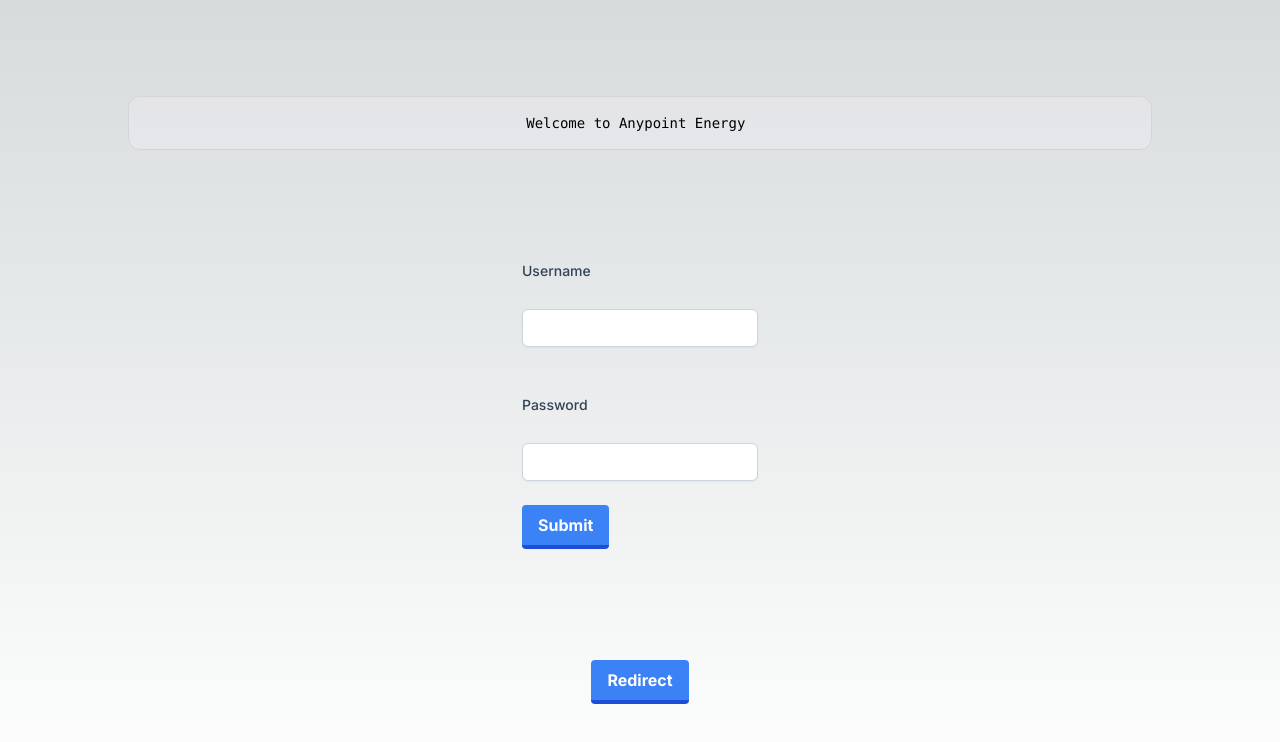
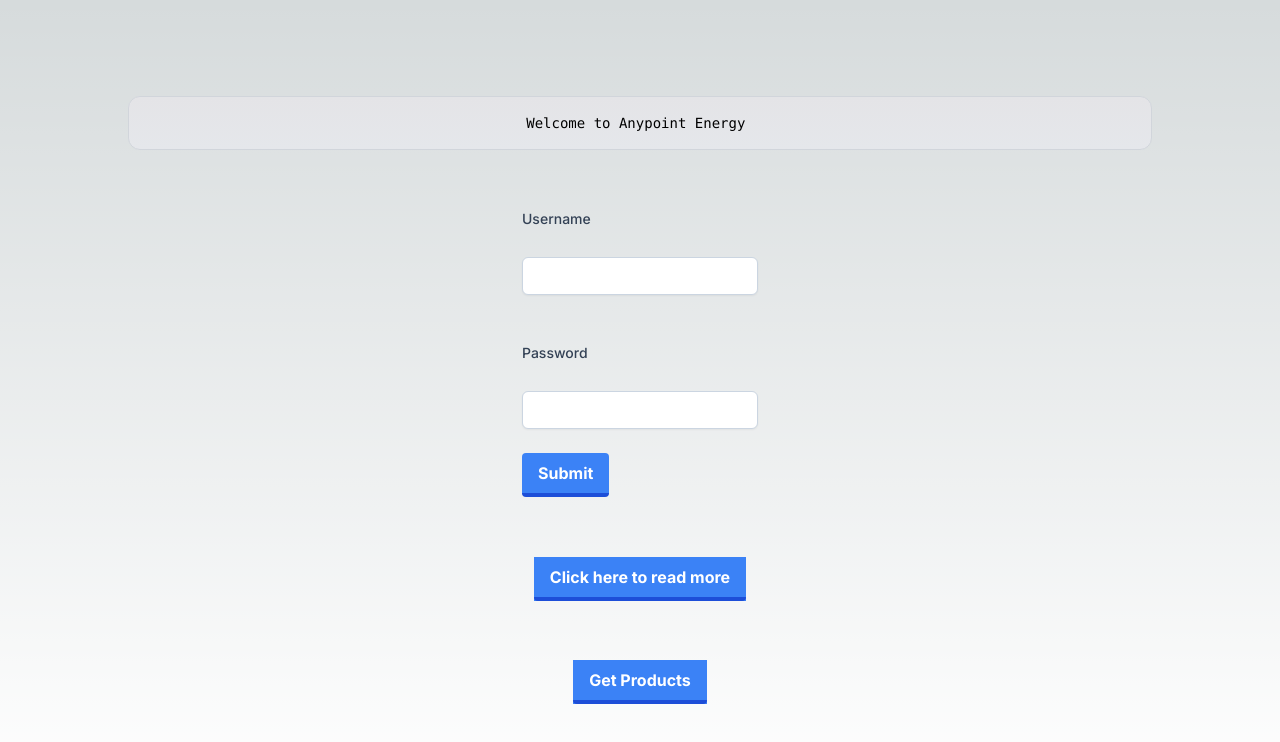
Before and after one commit to Shaanlad/anypoint-ui, a Next.js app: page / in a window 1280 px wide. Shown: the top 742 px of the page. Built offline with nearby package versions, Linux system fonts and the light colour scheme.

Commit message:
Routing Updates

```diff
--- a/src/app/page.tsx
+++ b/src/app/page.tsx
@@ -3,20 +3,19 @@ import axios from 'axios';
 import { url } from 'inspector';
 import { FormEvent } from 'react';
 import Link from 'next/link';
-
-export default function Home() {
+import { useRouter } from 'next/navigation'
 
 function onUserNameChange(event: any) {
   console.log(event.target.value);
 }
+
 
 function onPasswordChange(event: any) {
   console.log(event.target.value);
 }
 
 async function onSubmit(event: FormEvent<HTMLFormElement>) {
-    event.preventDefault()
-
+  event.preventDefault();
   const response = await fetch('http://localhost:3030/auth/', {
     method: 'GET',
   })
@@ -42,14 +41,42 @@ export default function Home() {
     console.error(error);
   }
 }
+
+const handleGetProducts = async (
+  // e: React.ChangeEvent<HTMLFormElement>) => {
+  e: any) => {
+    e.preventDefault();
+
+    try {
+      const resp = await axios('http://localhost:3030/product/', {
+        method: 'GET',
+        headers: {
+          'Access-Control-Allow-Origin': '*',
+          'Content-Type': 'application/json',
+        },
+      })
+      console.log(resp.data);
+  }
+  catch (error) {
+    console.error(error);
+  }
+}
+
+
+export default function Home() {
+
+  const router = useRouter();
+
   return (
     <main className="flex min-h-screen flex-col items-center justify-between p-24">
       <div className="z-10 max-w-5xl w-full items-center justify-between font-mono text-sm  ">
-        <p className="fixed left-0 top-0 flex w-full justify-center border-b border-gray-300 bg-gradient-to-b from-zinc-200 pb-6 pt-8 backdrop-blur-2xl dark:border-neutral-800 dark:bg-zinc-800/30 dark:from-inherit lg:static lg:w-auto lg:rounded-xl lg:border lg:bg-gray-200 lg:p-4 lg:dark:bg-sky-950"> Welcome to Anypoint Energy&nbsp; </p>
+        <p className="fixed left-0 top-0 flex w-full justify-center border-b border-gray-300 bg-gradient-to-b from-zinc-200 pb-6 pt-8 backdrop-blur-2xl dark:border-neutral-800 dark:bg-zinc-800/30 dark:from-inherit lg:static lg:w-auto lg:rounded-xl lg:border lg:bg-gray-200 lg:p-4 lg:dark:bg-sky-950">
+          Welcome to Anypoint Energy&nbsp;
+        </p>
       </div>
 
       <div className="relative flex place-items-center">
-        <form onSubmit={handleSubmit} className='items-center justify-between'>
+        <form className='items-center justify-between'>
         {/* <form onSubmit={handleSubmit}>   */}
         <label className='block'>
           <span className="block text-sm font-medium text-slate-700"> Username </span> &nbsp;
@@ -75,24 +102,34 @@ export default function Home() {
             onChange={onPasswordChange}
           />
         </label> <br/>
-        {/* <Link href="/home"> */}
+        <Link href="/home">
           <button
             className="bg-blue-500 hover:bg-blue-400 text-white items-center justify-between font-bold py-2 px-4 border-b-4 border-blue-700 hover:border-blue-500 rounded"
             >
             Submit
           </button>
-        {/* </Link> */}
+        </Link>
       </form>
       </div>
 
-      <div>
-        <Link href="/redirect">
+      <div className="bg-blue-500">
+        {/* <Link href="/redirect"> Redirect </Link> */}
         <button
           className="bg-blue-500 hover:bg-blue-400 text-white items-center justify-between font-bold py-2 px-4 border-b-4 border-blue-700 hover:border-blue-500 rounded"
-            >
-            Redirect
+          onClick={() => router.push('/home')}>
+          Click here to read more
       </button>
-        </Link>
+      </div>
+
+      <div className="bg-blue-500">
+        {/* <Link
+        className="bg-blue-500 hover:bg-blue-400 text-white items-center justify-between font-bold py-2 px-4 border-b-4 border-blue-700 hover:border-blue-500 rounded"
+        href="/redirect"> Get Products </Link> */}
+        <button
+          className="bg-blue-500 hover:bg-blue-400 text-white items-center justify-between font-bold py-2 px-4 border-b-4 border-blue-700 hover:border-blue-500 rounded"
+          onClick={handleGetProducts}>
+          Get Products
+      </button>
       </div>
     </main>
   );
--- a/src/redirect/page.tsx
+++ b/src/redirect/page.tsx
@@ -1,5 +1,5 @@
 
-export default function TestPage(){
+export default function RedirectPage(){
     return (
     <>
         <header>
```
Lines whose indentation alone changed are shown as unchanged.
